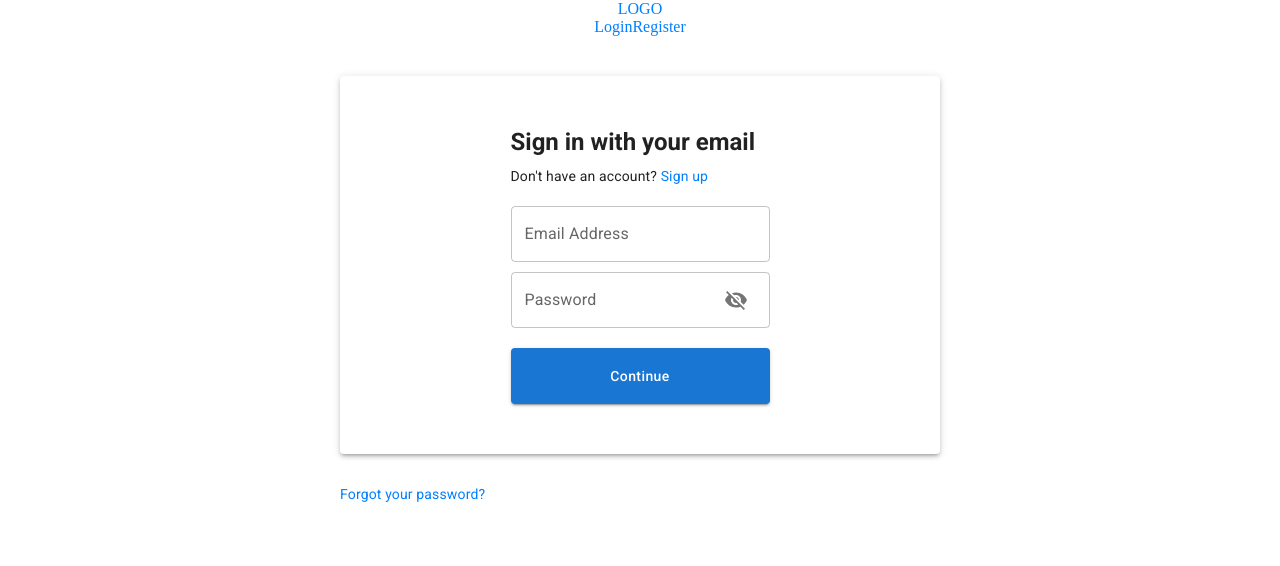
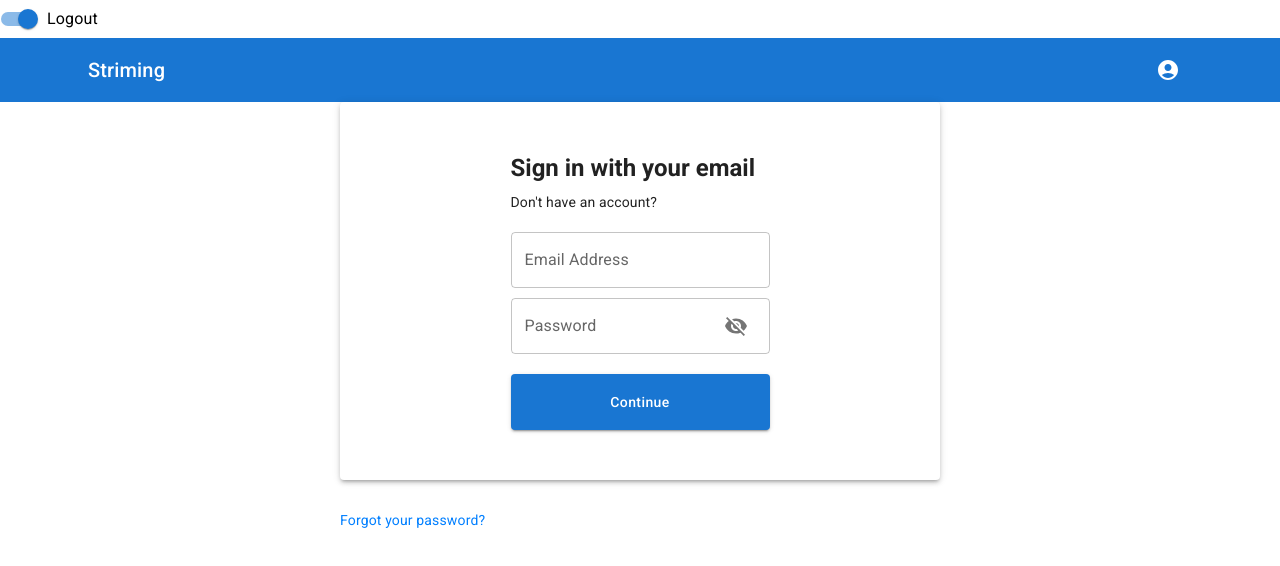
Before and after one commit to tomaszdz89/Streaming, a React (Create React App) app: page /login in a window 1280 px wide. Shown: the top 566 px of the page. Built offline with nearby package versions, Linux system fonts and the light colour scheme.

Commit message:
feat: Add header bar with navbar component changes

```diff
--- a/src/App.css
+++ b/src/App.css
@@ -9,6 +9,11 @@
 }
 
 a {
+  color: #FFF;
+  text-decoration: none;
+}
+
+a.link--primary {
   color: #007FFF;
   text-decoration: none;
 }
--- a/src/App.tsx
+++ b/src/App.tsx
@@ -4,12 +4,12 @@ import Home from './components/Home'
 import Login from './components/Login'
 import Register from './components/Register'
 import { Routes, Route } from 'react-router-dom'
-import Navbar from './components/Navbar'
+import Header from './components/Header'
 
 function App (): JSX.Element {
   return (
     <div className="App">
-      <Navbar />
+      <Header />
       <Routes>
         <Route path="/" element={<Home />}/>
         <Route path="/login" element={<Login />}/>
--- /dev/null
+++ b/src/components/Header.tsx
@@ -0,0 +1,74 @@
+import React from 'react'
+import AppBar from '@mui/material/AppBar'
+import Box from '@mui/material/Box'
+import Toolbar from '@mui/material/Toolbar'
+import Typography from '@mui/material/Typography'
+import IconButton from '@mui/material/IconButton'
+import AccountCircle from '@mui/icons-material/AccountCircle'
+import Switch from '@mui/material/Switch'
+import FormControlLabel from '@mui/material/FormControlLabel'
+import FormGroup from '@mui/material/FormGroup'
+import { Container } from '@mui/material'
+import Nav from './Nav'
+import { Link } from 'react-router-dom'
+
+const Header = (): JSX.Element => {
+  const [auth, setAuth] = React.useState(true)
+
+  const handleChange = (event: React.ChangeEvent<HTMLInputElement>): void => {
+    setAuth(event.target.checked)
+  }
+
+  return (
+    <Box sx={{ flexGrow: 1 }}>
+      <FormGroup>
+        <FormControlLabel
+          control={
+            <Switch
+              checked={auth}
+              onChange={handleChange}
+              aria-label="login switch"
+            />
+          }
+          label={auth ? 'Logout' : 'Login'}
+        />
+      </FormGroup>
+      <AppBar position="static" elevation={0}>
+        <Container>
+          <Toolbar>
+            <Box sx={{ flexGrow: 1 }}>
+              <Link to="/">
+                <Typography
+                  variant="h6"
+                  component="div"
+                  textAlign={'left'}
+                >
+                  Striming
+                </Typography>
+              </Link>
+            </Box>
+            {auth
+              ? (
+              <div>
+                <IconButton
+                  size="large"
+                  aria-label="account of current user"
+                  aria-controls="menu-appbar"
+                  aria-haspopup="true"
+                  color="inherit"
+                >
+                  <AccountCircle />
+                </IconButton>
+              </div>
+                )
+              : (
+              <Nav />
+                )}
+          </Toolbar>
+        </Container>
+      </AppBar>
+    </Box>
+  )
+}
+
+export default Header
--- a/src/components/Login.tsx
+++ b/src/components/Login.tsx
@@ -87,7 +87,7 @@ const Login = (): JSX.Element => {
         variant="body2"
         sx={{ textAlign: { xs: 'center', sm: 'left' } }}
       >
-        <Link to={'/register'}>Forgot your password?</Link>
+        <Link to={'/register'} className="link--primary">Forgot your password?</Link>
       </Typography>
     </div>
   )
--- a/src/components/Navbar.tsx
+++ b/src/components/Nav.tsx
@@ -1,11 +1,10 @@
 import React from 'react'
 import { Link } from 'react-router-dom'
 
-const Navbar = (): JSX.Element => {
+const Nav = (): JSX.Element => {
   return (
-    <nav className="navbar" style={{ marginBottom: '40px' }}>
-        <Link to="/">LOGO</Link>
-        <ul>
+    <nav className="nav">
+        <ul style={{ display: 'flex', gap: '20px' }}>
             <Link to="/login">Login</Link>
             <Link to="/register">Register</Link>
         </ul>
@@ -13,4 +12,4 @@ const Navbar = (): JSX.Element => {
   )
 }
 
-export default Navbar
+export default Nav
```
